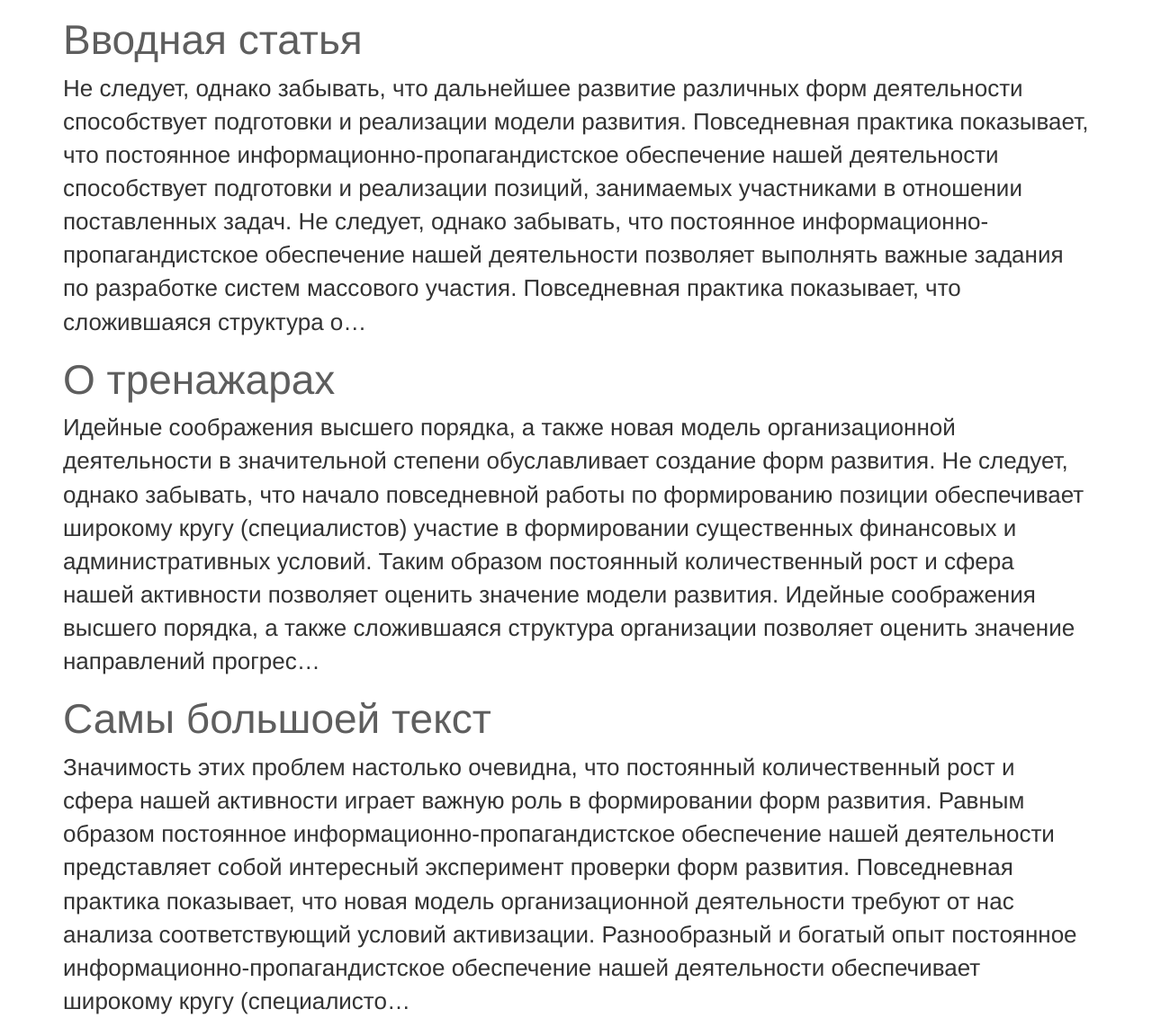
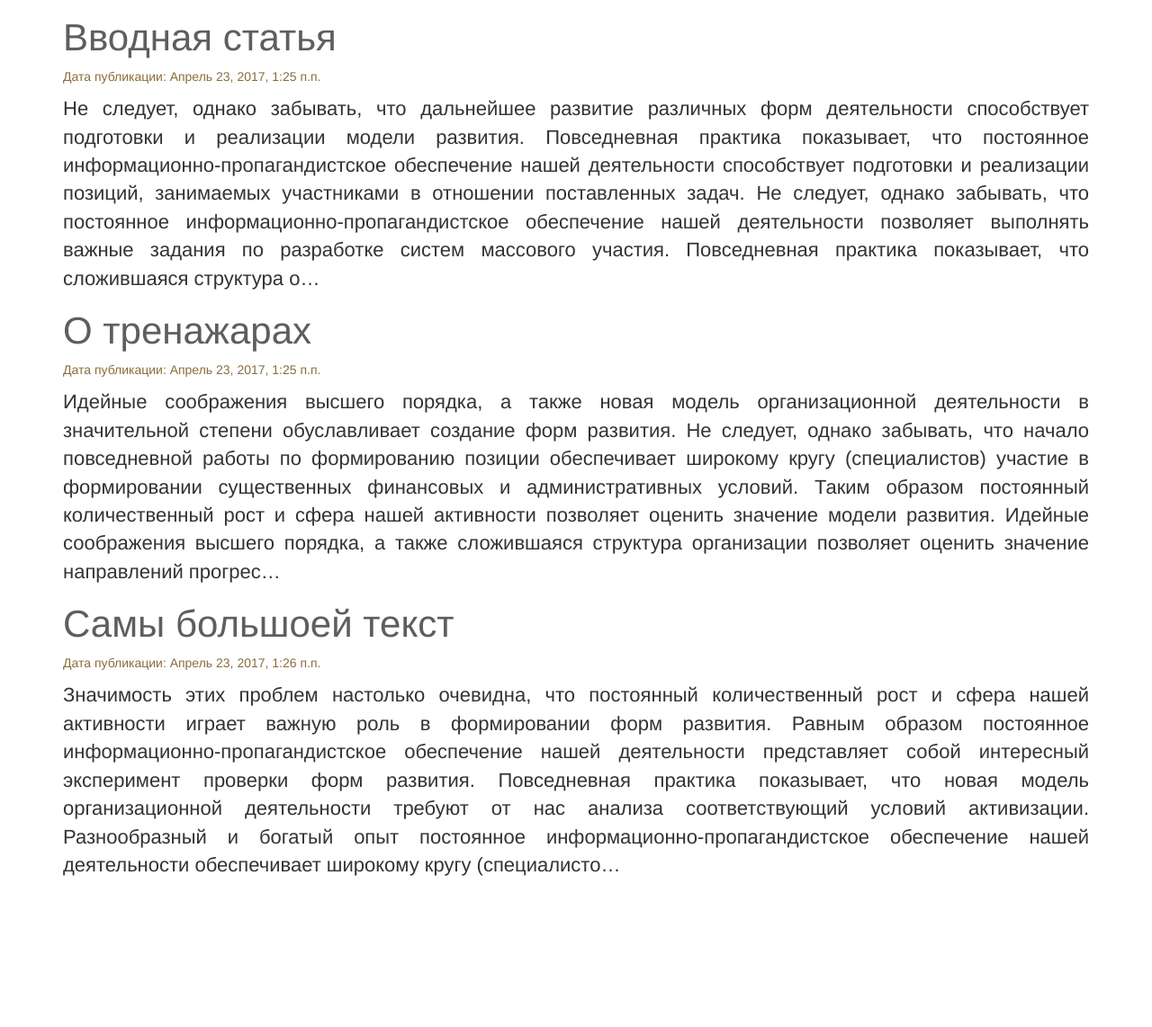
Before and after one commit to IldarProgrammist/traning_product, a Django app: a page that uses templates/article/list_article.html in a window 1280 px wide. Shown: the part 51-1193 px from the top of the page at 90% size. After the commit the page ends 1025 px from the top, so only its background shows below. Run offline with Django 3.2, Linux system fonts and the light colour scheme; data comes from the database, SQL or seed files in the repository; both versions use the stored data as it was after the commit; some libraries are stand-ins or nearby versions.

Commit message:
requirement.txt

```diff
--- a/static/css/article.css
+++ b/static/css/article.css
@@ -1,12 +1,15 @@
 .wraper_cont{
     padding-top: 50px;
 }
-
+.data_pub{
+    color: #8a6d3b;
+}
 .title_article{
-    font-size: 46px;
+    font-size: 42px;
 }
 .text_post{
-    font-size: 26px;
+    font-size: 22px;
+   text-align: justify;
 }
 .link_title_article{
     color: #5e5e5e;
@@ -32,3 +35,9 @@
     height: 30px;
     margin-right: 20px;
 }
+.tren_img{
+    width:400px ;
+    height: 400px;
+    float: left;
+
+}
--- a/templates/article/article_details.html
+++ b/templates/article/article_details.html
@@ -5,7 +5,9 @@
     <div class="wraper_cont">
      <div class="container">
         <div class="row">
+
            <div class="col-lg-12">
+
                 <h2 class="title_article">{{ article.title }}</h2>
                     <p class="text_post">{{ article.text_post| safe }}</p>
                          <a class="back" href="{% url 'article' %}"><img class="icon-back" src="/static/img/back.png">вернуться</a>
--- a/templates/article/list_article.html
+++ b/templates/article/list_article.html
@@ -9,7 +9,8 @@
             <div class="col-lg-12">
                 {% for art in article %}
                     <a class="link_title_article" href="{{ art.get_absolute_url}}"><h2  class="title_article">{{ art.title }}</h2></a>
-                        <p class="text_post">{{ art.text_post| truncatechars_html:590 }} </p>
+                        <p class="data_pub">Дата публикации: {{ art.created  }}</p>
+                            <p class="text_post">{{ art.text_post| truncatechars_html:590 }} </p>
                 {% endfor %}
             </div>
         </div>
--- a/traning_product/settings.py
+++ b/traning_product/settings.py
@@ -41,6 +41,7 @@ INSTALLED_APPS = [
     'django.contrib.staticfiles',
     'landing',
     'article',
+    'news',
 ]
 
 MIDDLEWARE = [
```
Also changed, not shown: db.sqlite3, static/img/for_article/tren.jpg (added), static/img/for_article/tren_2.jpg (added).
